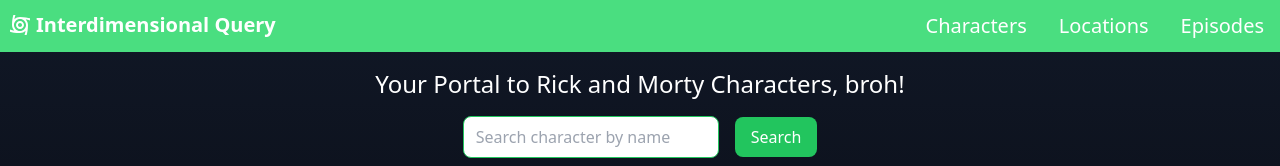
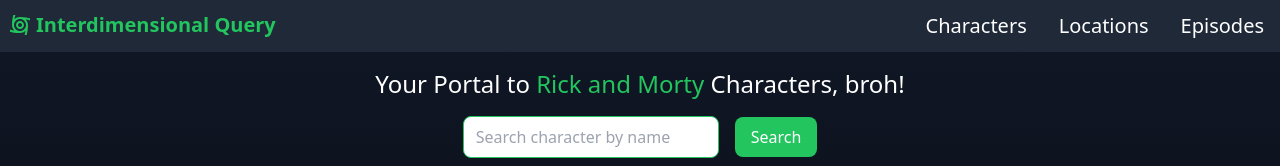
Before and after one commit to thomasbalicki/Interdimentional-Query, a React (Vite) app: page / in a window 1280 px wide. Shown: the top 166 px of the page. Built offline with nearby package versions, Linux system fonts and the light colour scheme; no server answers; a web font is replaced by a local one.

Commit message:
style updates

```diff
--- a/src/App.jsx
+++ b/src/App.jsx
@@ -32,7 +32,8 @@
     <div className="bg-gradient-to-b from-gray-900 to-black min-h-screen font-gaegu">
       <Navbar />
       <h1 className="text-center text-white p-4 text-2xl text-md">
-        Your Portal to Rick and Morty Characters, broh!
+        Your Portal to <span className="text-green-500">Rick and Morty</span>{" "}
+        Characters, broh!
       </h1>
       <Search setSearch={setSearch} />
       <div className="container mx-auto p-2">
--- a/src/components/Navbar/Navbar.jsx
+++ b/src/components/Navbar/Navbar.jsx
@@ -3,9 +3,9 @@
 
 function Navbar() {
   return (
-    <nav className="bg-green-400 p-2">
+    <nav className="bg-gray-800 p-2">
       <div className="container mx-auto flex justify-between items-center">
-        <div className="text-white text-xl font-bold">
+        <div className="text-green-500 text-xl font-bold">
           <CycloneIcon className="mb-1 mr-1" />
           Interdimensional Query
         </div>
--- a/src/index.css
+++ b/src/index.css
@@ -10,7 +10,7 @@
 
 .card:hover {
   transform: scale(1.03);
-  box-shadow: 0 0 20px rgba(55, 255, 20, 0.482);
+  /* box-shadow: 0 0 20px rgba(55, 255, 20, 0.482); */
   cursor: pointer;
 }
 
@@ -20,11 +20,3 @@
     -3px
   ); /* Adjust the value to control the pop-out effect */
 }
-
-.custom-green {
-  background-color: rgb(12, 227, 22);
-}
-
-.custom-green-border {
-  border: solid 2px rgb(12, 227, 22);
-}
```
